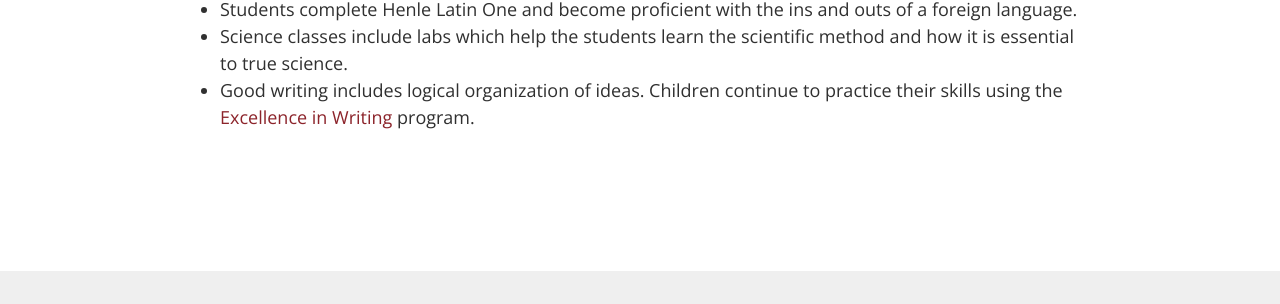
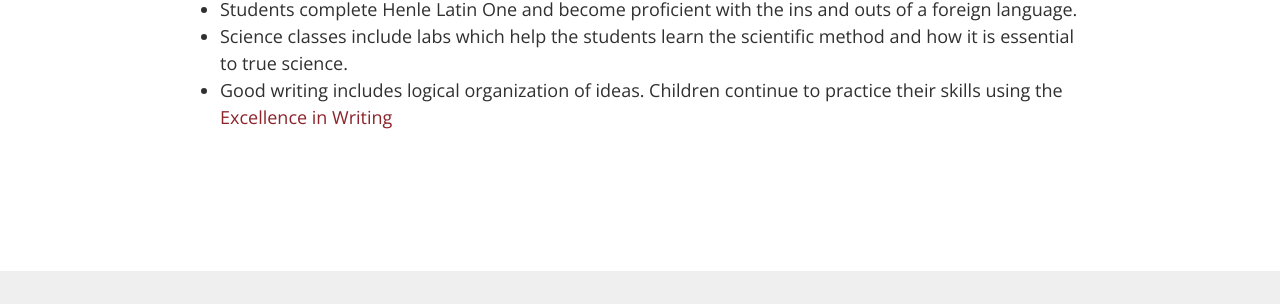
Before and after one commit to OakHillChristianSchool/oak-hill-website, a Jekyll site: the page built from junior-high.md, in a window 1280 px wide. Shown: the part 927-1231 px from the top of the page. Built offline with Jekyll 4.4.1, drawn with Linux system fonts in a browser that asks for light colours.

Commit message:
Update from Forestry.io Robert Thoburn updated junior-high.md

```diff
--- a/junior-high.md
+++ b/junior-high.md
@@ -1,12 +1,12 @@
 ---
 layout: image-title-formatted
-title: "Junior High: Grades 6-8"
+title: 'Junior High: Grades 6-8'
 image: assets/images/2w.jpg
+
 ---
-
 Algebra and Geometry and other math options are offered. Students take Astronomy & Geoscience as well as introductory courses in Chemistry and Physics along with a more intensive study of history and literature.
 
 * Formal logic classes train students in the correct use of reason. Students practice reasoning skills as they debate, participate in class discussions and critique one another.
 * Students complete Henle Latin One and become proficient with the ins and outs of a foreign language.
 * Science classes include labs which help the students learn the scientific method and how it is essential to true science.
-* Good writing includes logical organization of ideas. Children continue to practice their skills using the [Excellence in Writing](http://www.iew.com/) program.
+* Good writing includes logical organization of ideas. Children continue to practice their skills using the <a href="http://www.iew.com/" target="_blank">Excellence in Writing</a>
```
